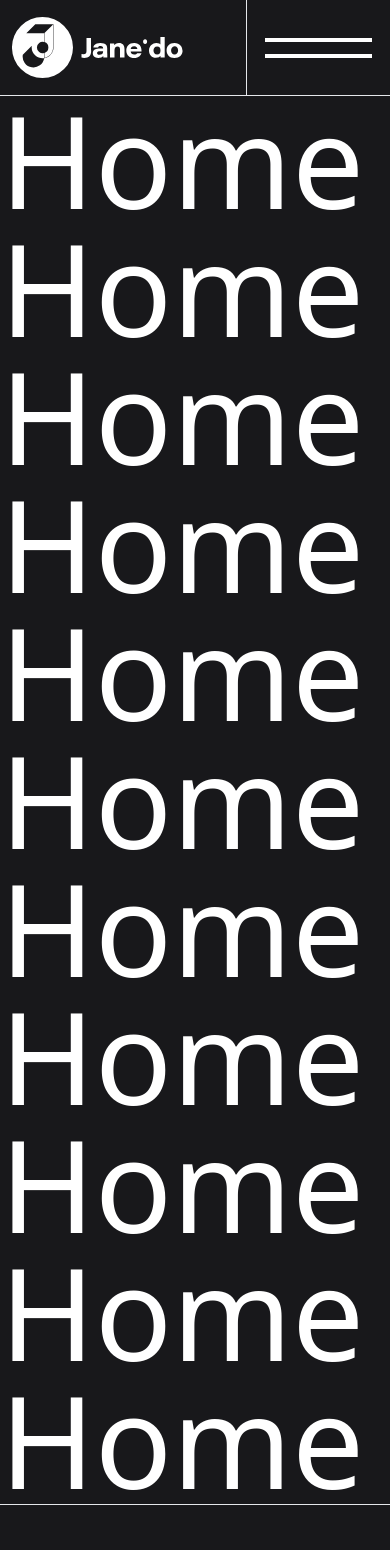
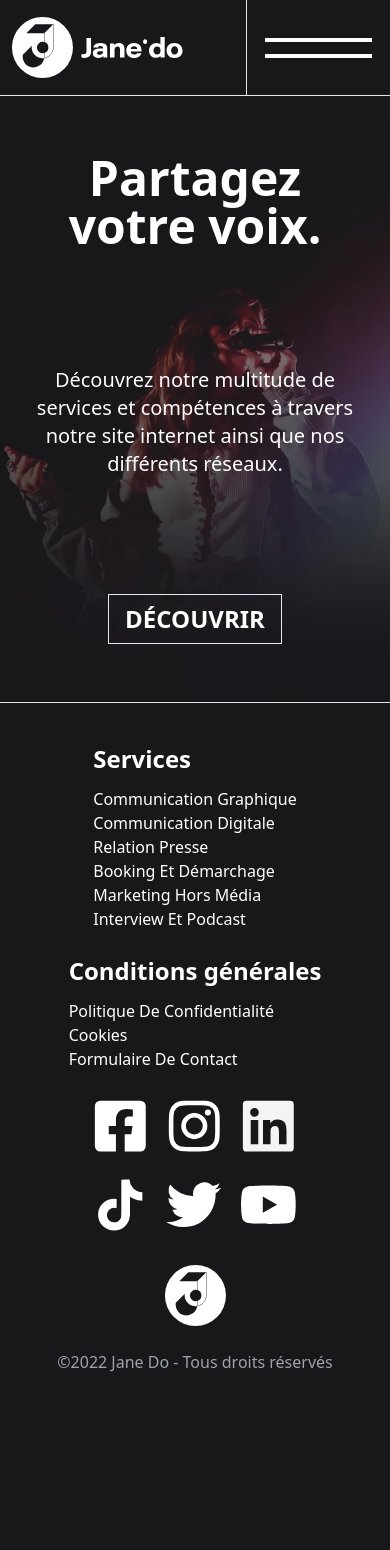
Before and after one commit to t-rosa/janedoagency.com, a Next.js app: page / in a window 390 px wide. Shown: the top 1550 px of the page. After the commit the page ends 1414 px from the top, so only its background shows below. Built offline with nearby package versions, Linux system fonts and the light colour scheme; a web font is replaced by a local one.

Commit message:
Mobile Main Section

```diff
--- /dev/null
+++ b/src/components/MainSection.tsx
@@ -0,0 +1,30 @@
+import Image from 'next/future/image'
+import mobileBackground from 'images/home/main-mobile-bg.webp'
+function Mobile() {
+  return (
+    <div className='relative -z-10 mix-blend-lighten sm:hidden'>
+      <Image src={mobileBackground} className='opacity-50' alt='' width={640} height={984} />
+      <div className='absolute inset-0 grid place-items-center px-5'>
+        <h1 className='max-w-xs text-center font-display text-5xl font-bold'>
+          Partagez votre voix.
+        </h1>
+        <p className='max-w-xs text-center text-xl font-light'>
+          Découvrez notre multitude de services et compétences à travers notre site internet ainsi
+          que nos différents réseaux.
+        </p>
+        <button className='border py-2 px-4 font-display text-2xl font-bold uppercase'>
+          découvrir
+        </button>
+      </div>
+    </div>
+  )
+}
+function MainSection() {
+  return (
+    <section>
+      <Mobile />
+    </section>
+  )
+}
+
+export default MainSection
--- a/src/pages/index.tsx
+++ b/src/pages/index.tsx
@@ -1,3 +1,4 @@
+import MainSection from 'components/MainSection'
 import type { NextPage } from 'next'
 import Head from 'next/head'
 
@@ -9,18 +10,8 @@ const Home: NextPage = () => {
         <link rel='icon' href='/favicon.ico' />
       </Head>
 
-      <main className='pt-24'>
-        <h1 className='text-9xl'>Home</h1>
-        <h1 className='text-9xl'>Home</h1>
-        <h1 className='text-9xl'>Home</h1>
-        <h1 className='text-9xl'>Home</h1>
-        <h1 className='text-9xl'>Home</h1>
-        <h1 className='text-9xl'>Home</h1>
-        <h1 className='text-9xl'>Home</h1>
-        <h1 className='text-9xl'>Home</h1>
-        <h1 className='text-9xl'>Home</h1>
-        <h1 className='text-9xl'>Home</h1>
-        <h1 className='text-9xl'>Home</h1>
+      <main className='flex flex-col pt-24'>
+        <MainSection />
       </main>
     </>
   )
```
